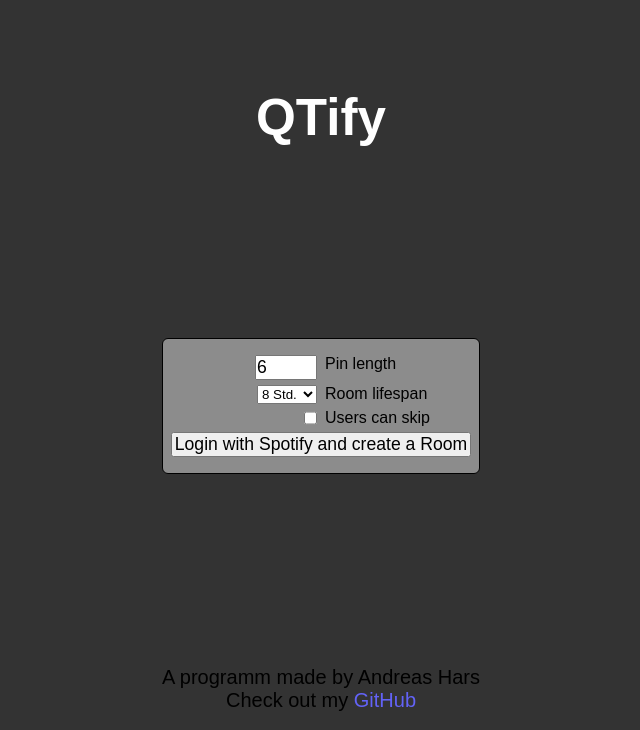
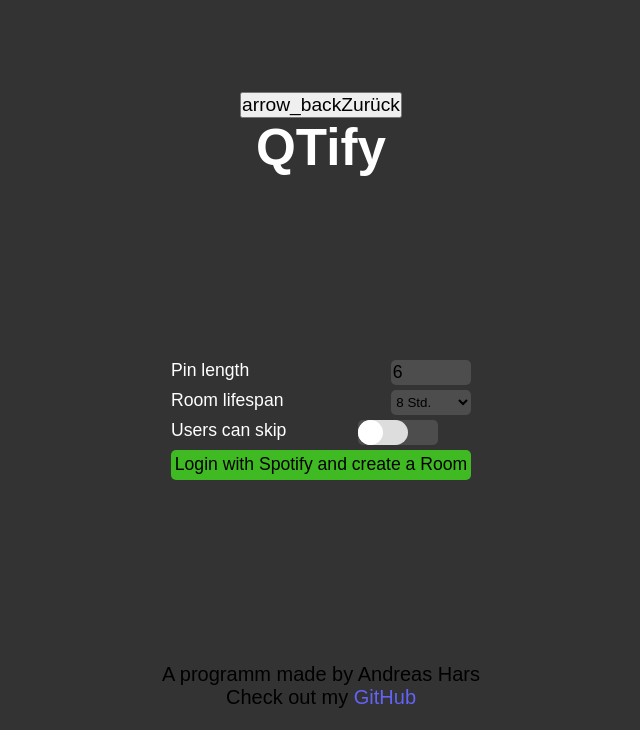
Before and after one commit to Andi1005/QTify, a Flask app: page /create in a window 1280 px wide. Shown: the top 730 px of the page, without its empty margins (319-959 px from the left). Run offline with Flask 3, Linux system fonts and the light colour scheme.

Commit message:
fixed bugs, changed style

```diff
--- a/src/QTify/static/style.css
+++ b/src/QTify/static/style.css
@@ -79,15 +79,6 @@
   text-align: center;
 }
 
-section {
-  margin: 5% 0%;
-  padding: 16px 8px;
-  border: 1px solid black;
-  border-radius: 6px;
-  overflow-x: hidden;
-  background: rgb(140,140,140);
-}
-
 header .app-title{
   font-size: 3.2rem;
   color: white;
@@ -142,14 +138,14 @@
   text-align: center;
 }
 
-.room-header {
+header.room-header {
+  flex: 0 1 auto;
   box-sizing: border-box;
   width: 100%;
   padding: 20px;
   border: 0px solid black;
   border-radius: 0px 0px 20px 20px;
   box-shadow: 4px 5px 15px -2px rgba(0,0,0,0.76);
-
   background: #4d4d4d;
 }
 
@@ -426,32 +464,88 @@
   background: greenyellow;
 }
 
-.sign-out-btn {
-  background: red;
-}
-
 /* ---Specific to create.html--- */
-.create-form {
+.options {
   display: grid;
   grid-template-columns: 1fr 1fr;
   gap: 5px 8px;
 }
 
-.create-form-label {
-  grid-column: 2;
+.options .options-label {
+  color: white;
+  grid-column: 1;
   justify-self: left;
+  font-size: 1.1rem;
 }
 
-.create-form-input {
-  grid-column: 1;
+.options .options-input {
+  grid-column: 2;
   justify-self: right;
-  max-width: 60px;
+  width: 80px;
+  height: 25px;
+  outline: none;
+  background: #4d4d4d;
+  border: none;
+  box-sizing: border-box;
+  border-radius: 5px;
+  padding: 0.1em;
 }
 
-.create-form-submit {
+.checkbox-switch {
+  --width: 50px;
+  --height: calc(var(--width) / 2);
+  --border-radius: calc(var(--height) / 2);
+  cursor: pointer;
+  position: relative;
+  margin: auto;
+}
+
+.checkbox-switch input {
+  display: none;
+}
+
+.checkbox-switch .slider{
+  position: absolute;
+  top: 0;
+  left: 0;
+  width: var(--width);
+  height: var(--height);
+  background-color: #dddddd;
+  display: inline-block;
+  border-radius: var(--border-radius);
+  transition: background-color 0.2s;
+}
+
+.checkbox-switch .slider::after {
+  content: "";
+  position: absolute;
+  top: 0;
+  left: 0;
+  height: var(--height);
+  width: var(--height);
+  background: #ffffff;
+  border-radius: var(--border-radius);
+  transition: transform 0.2s;
+}
+
+.checkbox-switch input:checked + .slider {
+  background-color: #009578;
+}
+
+
+.checkbox-switch input:checked + .slider::after {
+  transform: translateX(var(--height));
+}
+
+.options .options-submit {
   grid-column: 1/3;
   justify-self: center;
   width: 300px;
+  height: 30px;
+  border: none;
+  background: #3fba22;
+  border-radius: 5px;
+  padding: 0.1em;
 }
 
 
--- a/src/QTify/templates/create.html
+++ b/src/QTify/templates/create.html
@@ -3,28 +3,37 @@
 {% block content %}
 
 <header>
+    <button id="qr-back-btn" class="room-header" onclick="hideQROverlay()">
+        <span class="material-symbols-outlined">
+            arrow_back
+        </span>
+        Zurück
+    </button>
     <h1 class="app-title"><a class="app-title" href="{{ url_for('views.index') }}">QTify</a></h1>
 </header>
 
-<mian>
+<main>
     <section>
-        <form class="create-form" action="#" method="POST">
-            <input class="create-form-input" type="number" id="pin-length" name="pin_length" value="6" min="4" max="16">
-            <label class="create-form-label" for="pin-length">Pin length</label>
-            <select class="create-form-input" id="room-lifespan" name="lifespan">
+        <form class="options" action="#" method="POST">
+            <label class="options-label" for="pin-length">Pin length</label>
+            <input class="options-input" type="number" id="pin-length" name="pin_length" value="6" min="4" max="16">
+            <label class="options-label" for="room-lifespan">Room lifespan</label>
+            <select class="options-input" id="room-lifespan" name="lifespan">
                 <option value="8" selected>8 Std.</option>
                 <option value="12">12 Std.</option>
                 <option value="24">1 Tag</option>
                 <option value="48">2 Tage</option>
                 <option value="-1">Unbegrenzt</option>
             </select>
-            <label class="create-form-label" for="room-lifespan">Room lifespan</label>
-            <input class="create-form-input" type="checkbox" id="users-can-skip" name="skip" value="0">
-            <label class="create-form-label" for="users-can-skip">Users can skip</label>
-            <input class="create-form-submit" type="submit" value="Login with Spotify and create a Room">
+            <label class="options-label" for="users-can-skip">Users can skip</label>
+            <label class="checkbox-switch options-input" for="users-can-skip">
+                <input type="checkbox" id="users-can-skip" name="skip" value="0">
+                <span class="slider"></span>
+            </label>
+            <input class="options-submit" type="submit" value="Login with Spotify and create a Room">
         </form>
     </section>
-</mian>
+</main>
 
 <footer>
     <p>A programm made by Andreas Hars</p>
--- a/src/QTify/views.py
+++ b/src/QTify/views.py
@@ -141,7 +141,8 @@
         if type(track_uri) is str:
             api.add_to_queue(track_uri)
 
-            track = Tracks(room_pin=g.room.pin, **api.get_track_infos(track_uri))
+            id = api.uri_to_id(track_uri)
+            track = Tracks(room_pin=g.room.pin, **api.get_track_info(id))
             db.session.add(track)
             db.session.commit()
 
@@ -160,6 +161,7 @@
 
     track_in_queue = g.room.queue.filter_by(id=current_track["id"]).first()
     if track_in_queue:
+        print(track_in_queue.position)
         g.room.position_in_queue = track_in_queue.position
         db.session.commit()
 
@@ -171,7 +173,9 @@
 
     queue = [
         {"name": track.name, "artist": track.artist, "image_url": track.image_url}
-        for track in g.room.queue.order_by(Tracks.position)
+        for track in g.room.queue.order_by(Tracks.position)[
+            g.room.position_in_queue - 1 :
+        ]
     ]
     current_track.update({"queue": queue})
 
@@ -192,12 +196,13 @@
 @pin_required
 def queue():
     if request.method == "POST":
-        track_uri = request.args.get("track_uri")
+        track_uri = request.args.get("uri")
         print(track_uri)
         if type(track_uri) is str:
             api.add_to_queue(track_uri)
 
-            track = Tracks(room_pin=g.room.pin, **api.get_track_infos(track_uri))
+            id = api.uri_to_id(track_uri)
+            track = Tracks(room_pin=g.room.pin, **api.get_track_info(id))
             db.session.add(track)
             db.session.commit()
 
```
Also changed, not shown: other parts of src/QTify/static/style.css (+60 -13 lines), src/QTify/models.py (+16 -5 lines), src/QTify/static/room.js (+110 -45 lines), src/QTify/templates/index.html (+7 -2 lines), src/QTify/templates/join.html (+8 -2 lines), src/QTify/templates/room.html (+34 -13 lines).
